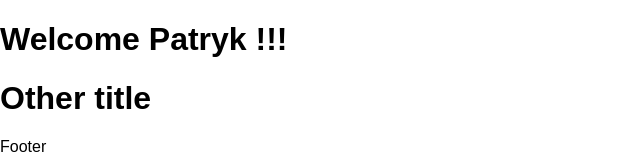
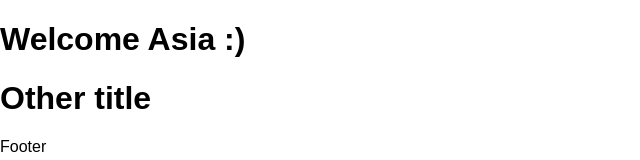
Before and after one commit to PatiKoszi/ReactTutorial, a React (Create React App) app: page / in a window 1280 px wide. Shown: the top 160 px of the page, without its empty margins (0-640 px from the left). Built offline with nearby package versions, Linux system fonts and the light colour scheme.

Commit message:
setTimeout state and Title

```diff
--- a/src/components/Layout.js
+++ b/src/components/Layout.js
@@ -4,12 +4,17 @@ import Footer from "./Footer";
 
 
 class Layout extends React.Component {
+  state = {title: "Welcome",};
+
   render() {
-    const title ="Welcome Patryk !!!";
+
+    setTimeout(() => {
+      this.setState({title: "Welcome Asia :)"})
+    },2000);
 
      return (
        <div>
-         <Header title={title}/>
+         <Header title={this.state.title}/>
          <Header title={"Other title"}/>
          <Footer/>
        </div>
```
